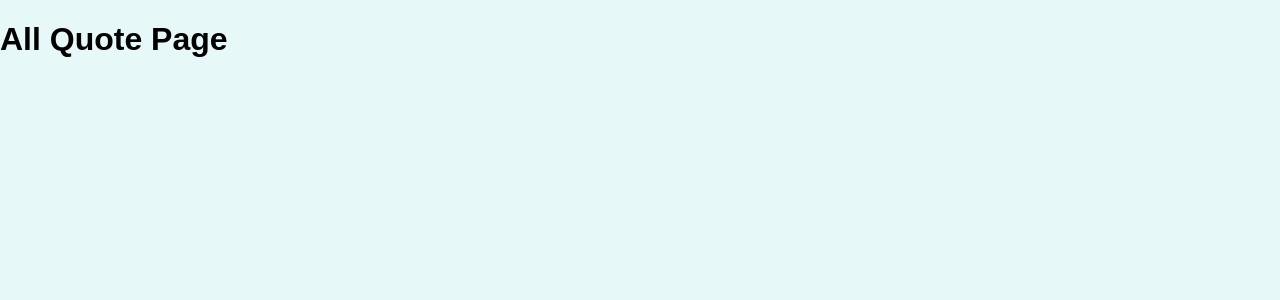
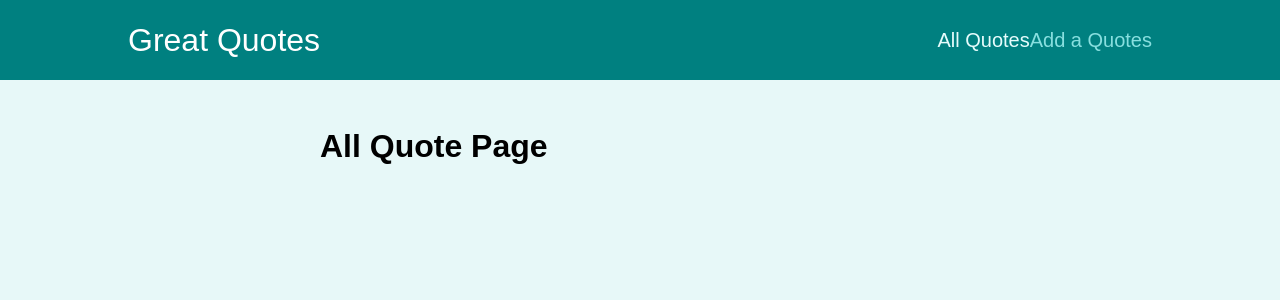
Before and after one commit to abhimax/react-router-quotes-app, a React (Create React App) app: page /quotes in a window 1280 px wide. Shown: the top 300 px of the page. Built offline with nearby package versions, Linux system fonts and the light colour scheme.

Commit message:
feat: add layout component

```diff
--- a/src/App.js
+++ b/src/App.js
@@ -2,27 +2,29 @@ import { Redirect, Route, Switch } from "react-router-dom";
 import AllQuotes from './pages/AllQuotes';
 import QuoteDetail from './pages/QuoteDetail';
 import NewQuote from './pages/NewQuote';
+import Layout from "./components/layout/Layout";
 
 function App() {
   return (
+    <Layout>
       <Switch>
-    <Route path={'/'} exact>
-      <Redirect to={'/quotes'}/>
+        <Route path={"/"} exact>
+          <Redirect to={"/quotes"} />
         </Route>
 
-    <Route path={'/quotes'} exact>
-      <AllQuotes/>
+        <Route path={"/quotes"} exact>
+          <AllQuotes />
         </Route>
 
-    <Route path={'/quotes/:quoteId'}>
-      <QuoteDetail/>
+        <Route path={"/quotes/:quoteId"}>
+          <QuoteDetail />
         </Route>
 
-    <Route path={'/new-quote'}>
-       <NewQuote/>
+        <Route path={"/new-quote"}>
+          <NewQuote />
         </Route>
-
       </Switch>
+    </Layout>
   );
 }
 
--- /dev/null
+++ b/src/components/layout/Layout.js
@@ -0,0 +1,10 @@
+import MainNavigation from "./MainNavigation";
+import classes from './Layout.module.css';
+
+const Layout = ({children}) => {
+    return <>
+        <MainNavigation/>
+        <main className={classes.main}>{children}</main>
+    </>;
+}
+export default Layout;
--- /dev/null
+++ b/src/components/layout/MainNavigation.js
@@ -0,0 +1,22 @@
+import { NavLink } from "react-router-dom";
+import classes from "./MainNavigation.module.css";
+const MainNavigation = () => {
+  return (
+    <header className={classes.header}>
+      <div className={classes.logo}>Great Quotes</div>
+      <nav className={classes.nav}>
+        <ul>
+          <li>
+            <NavLink to="/quotes" activeClassName={classes.active}>
+              All Quotes
+            </NavLink>
+            <NavLink to="/new-quote" activeClassName={classes.active}>
+              Add a Quotes
+            </NavLink>
+          </li>
+        </ul>
+      </nav>
+    </header>
+  );
+};
+export default MainNavigation;
```
Lines whose indentation alone changed are shown as unchanged.
